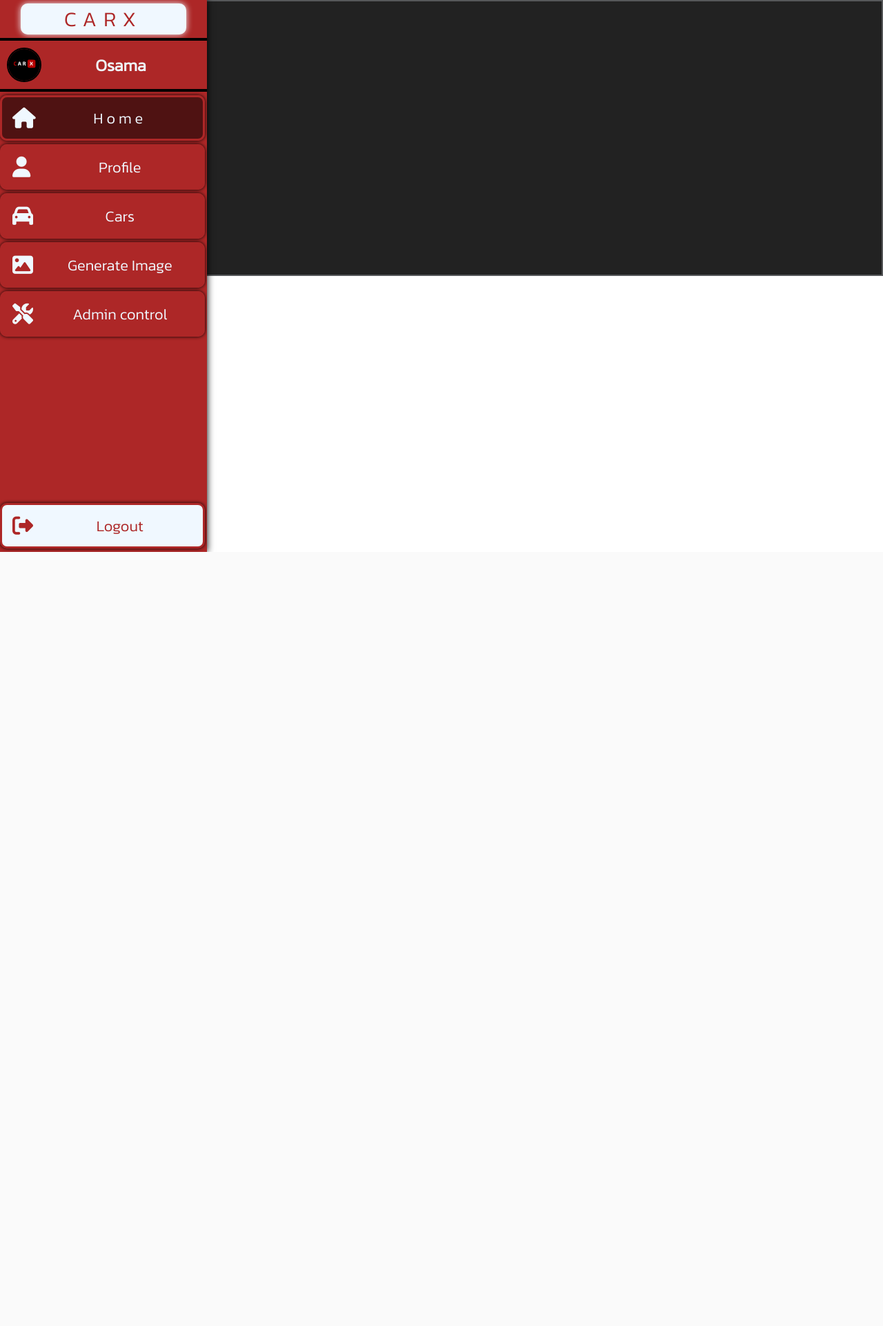
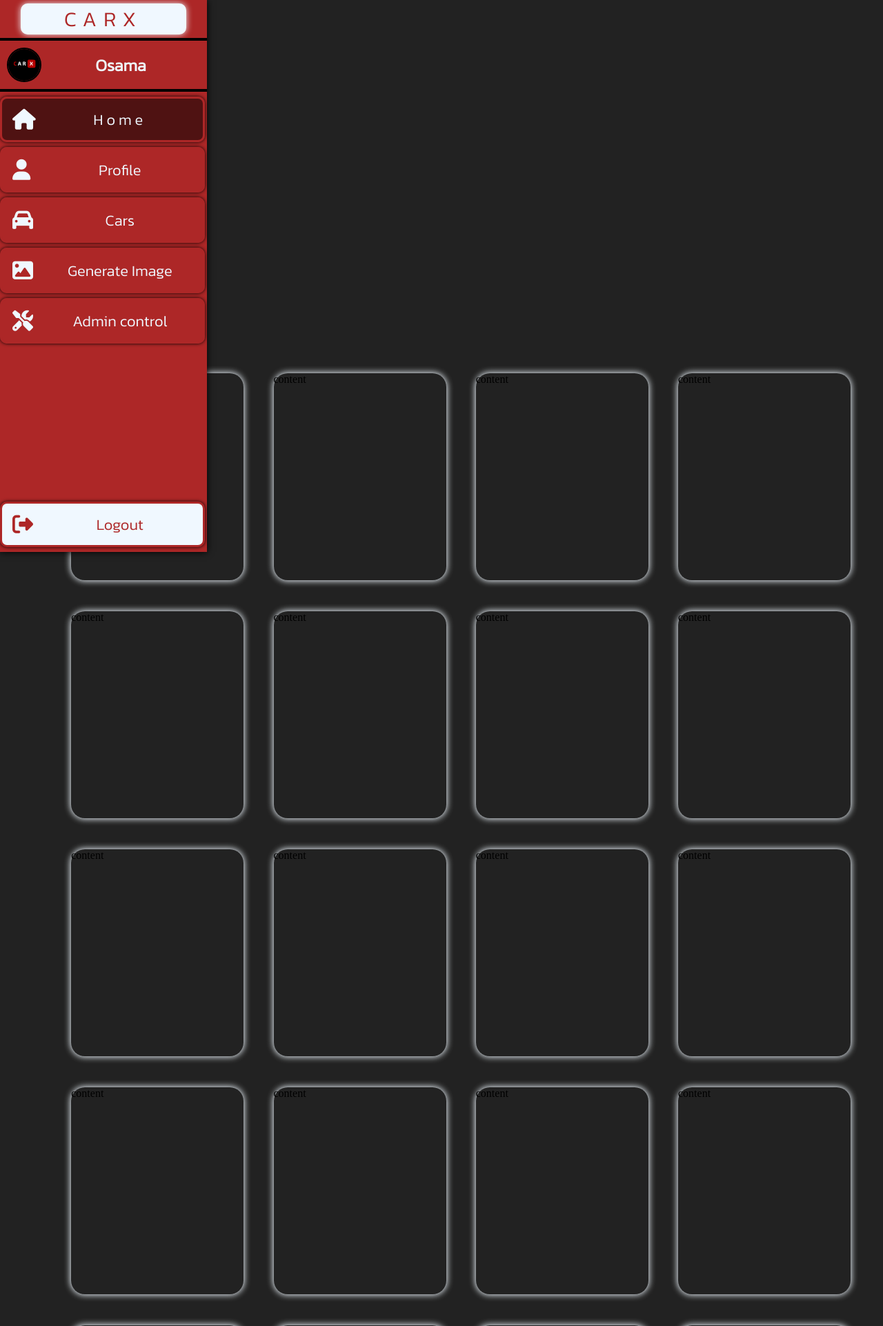
Before and after one commit to 0yato/web, a PHP site: page /cars.php in a window 1280 px wide. Shown: the top 1922 px of the page at 69% size. Before the commit the page ends 800 px from the top, so only its background shows below. Run offline with PHP 8.4, Linux system fonts and the light colour scheme; the visitor is signed in with stand-in values (Sample User, id 1); some libraries are stand-ins or nearby versions; some web fonts are replaced.

Commit message:
caes-page

```diff
--- a/cars.php
+++ b/cars.php
@@ -26,7 +26,7 @@ include("nav.php")
     </div>
 
     <div class="cards">
-     <?php for($i=10;$i > 0;$i--){ ?>
+     <?php for($i=100;$i > 0;$i--){ ?>
 <div class="card">
     content
 </div>
--- a/css_files/car.css/card.css
+++ b/css_files/car.css/card.css
@@ -1,3 +1,12 @@
 .card{
-    flex
+    flex-basis:250px;
+   box-shadow: 0px 0px 10px 1px aliceblue;
+    height: 300px;
+    border-radius: 20px;
+    margin-top: 25px;
 }
+
+
+.card:hover{
+
+}
--- a/css_files/car.css/cards.css
+++ b/css_files/car.css/cards.css
@@ -0,0 +1,11 @@
+.cards{
+    display: flex;
+    justify-content: space-evenly;
+    flex-flow: row wrap;
+    align-content: center;
+
+    width: 94.4%;
+    margin-left: 4em;
+    padding: 1em;
+    gap: 20px;
+}
--- a/css_files/car.css/filter.css
+++ b/css_files/car.css/filter.css
@@ -19,6 +19,8 @@
 
 body{
 height: 100vh;
+overflow-x: hidden;
+background-color: #222;
 }
 
 
@@ -26,8 +28,8 @@ height: 100vh;
 
 .filter{
     background-color: #222;
-    border: 2px rgba(240, 248, 255, 0.256) solid;
 
-    height: 400px;
-
+    width: 94%;
+    height: 500px;
+   margin-left: 70px;
 }
--- a/css_files/nav.css/nav.css
+++ b/css_files/nav.css/nav.css
@@ -54,6 +54,9 @@ hr{
     align-items: center;
     flex-direction: column;
     overflow: hidden;
+    animation-name: a;
+    animation-duration: 2s;
+
 }
 
 .nav:hover{
@@ -61,7 +64,14 @@ hr{
 }
 
 
+@keyframes a {
+    0%{
+width: 300px;
+    }
+    100%{
 
+    }
+}
 
 
 
@@ -234,7 +244,7 @@ width: 100%;
     background-color: aqua;
  padding: 10px;
     border-radius: 10px;
-    margin: 5px 0px;
+    margin: 7px 0px;
     border: 3px var(--red) solid;
     background-color: var(--red-back);
     transition: 500ms;
```
